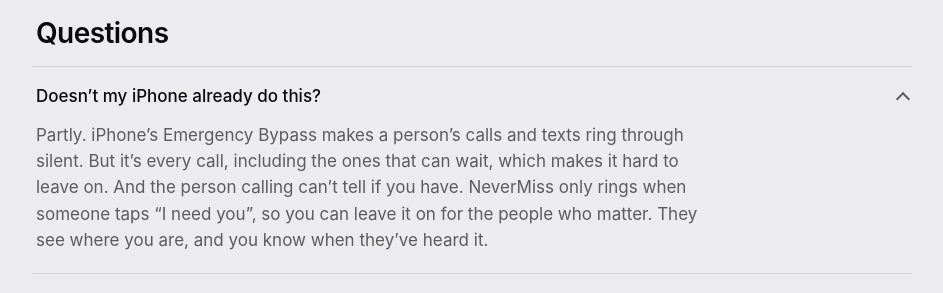
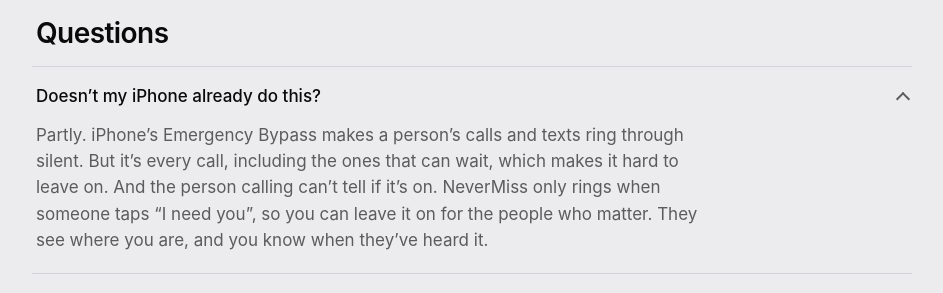
Before and after one commit to nov2107/nevermiss-site, a plain HTML site: page index.html in a window 1280 px wide. Shown: the part 2160-2453 px from the top of the page, without its empty margins (168-1111 px from the left). Drawn offline with Linux system fonts and the light colour scheme.

Commit message:
FAQ: wording fix
Co-Authored-By: Claude Opus 5.5 <noreply@anthropic.com>

```diff
--- a/index.html
+++ b/index.html
@@ -125,7 +125,7 @@
     <div class="questions">
       <details open>
         <summary>Doesn’t my iPhone already do this?</summary>
-        <p>Partly. iPhone’s Emergency Bypass makes a person’s calls and texts ring through silent. But it’s every call, including the ones that can wait, which makes it hard to leave on. And the person calling can’t tell if you have. NeverMiss only rings when someone taps “I need you”, so you can leave it on for the people who matter. They see where you are, and you know when they’ve heard it.</p>
+        <p>Partly. iPhone’s Emergency Bypass makes a person’s calls and texts ring through silent. But it’s every call, including the ones that can wait, which makes it hard to leave on. And the person calling can’t tell if it’s on. NeverMiss only rings when someone taps “I need you”, so you can leave it on for the people who matter. They see where you are, and you know when they’ve heard it.</p>
       </details>
       <details>
         <summary>Does it ring when their phone is on silent?</summary>
```
